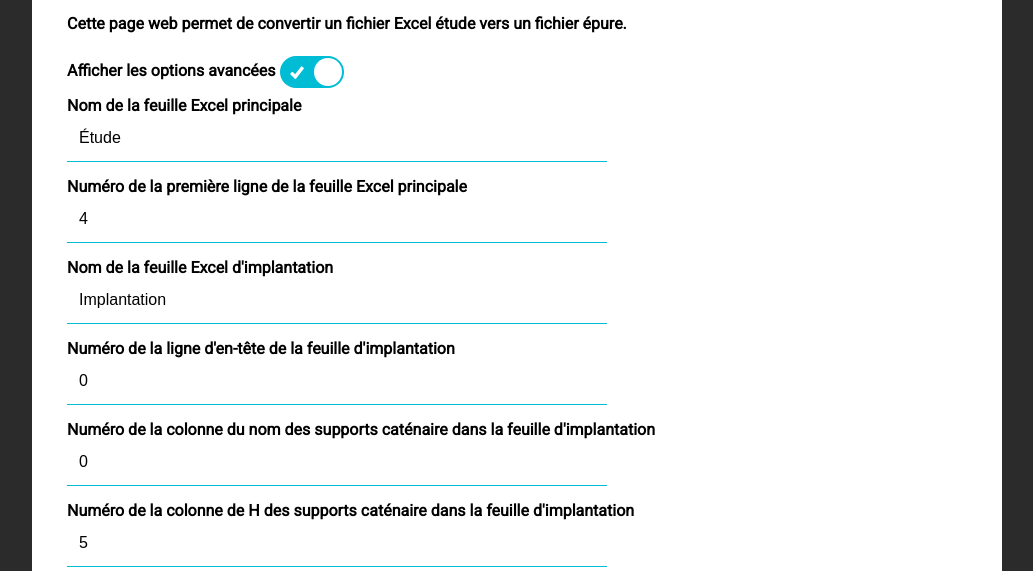
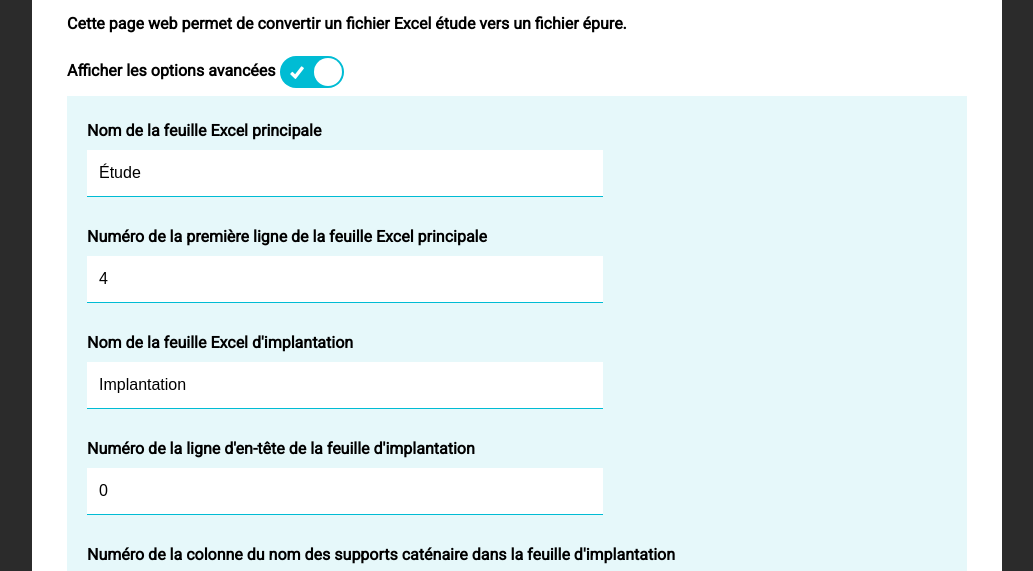
Before and after one commit to leyfa-measurement/leyfa-measurement.github.io, a plain HTML site: page rendu-epures/index.html in a window 1280 px wide. Both pictures are taken after a click on the checkbox 434 px from the left and 281 px from the top of the page. Shown: the part 209-780 px from the top of the page, without its empty margins (123-1156 px from the left). Drawn offline with nearby package versions, Linux system fonts and the light colour scheme.

Commit message:
[ADD] UX changes

```diff
--- a/rendu-epures/style.css
+++ b/rendu-epures/style.css
@@ -1,7 +1,22 @@
 #show_options:not(:checked) ~ div#options {
     display:none;
+
   }
 
+div#options{
+  background:#e6f8fa;
+  padding:20px;
+}
+
+div#options label{
+  margin-bottom:10px;
+  display:block;
+}
+
+div#options input{
+  margin-bottom:30px;
+  display:block;
+}
 
 #infos{
   padding:10px;
```
